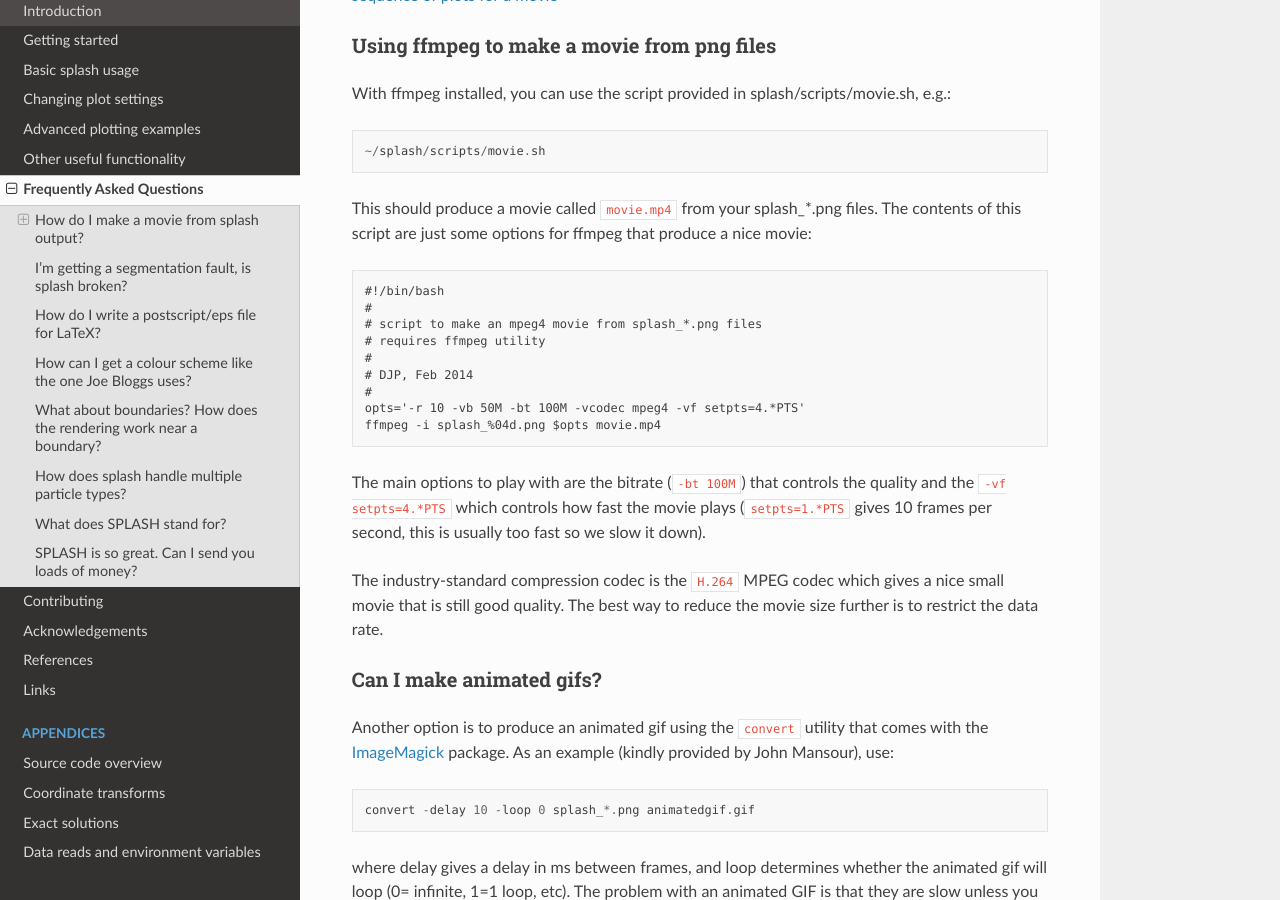
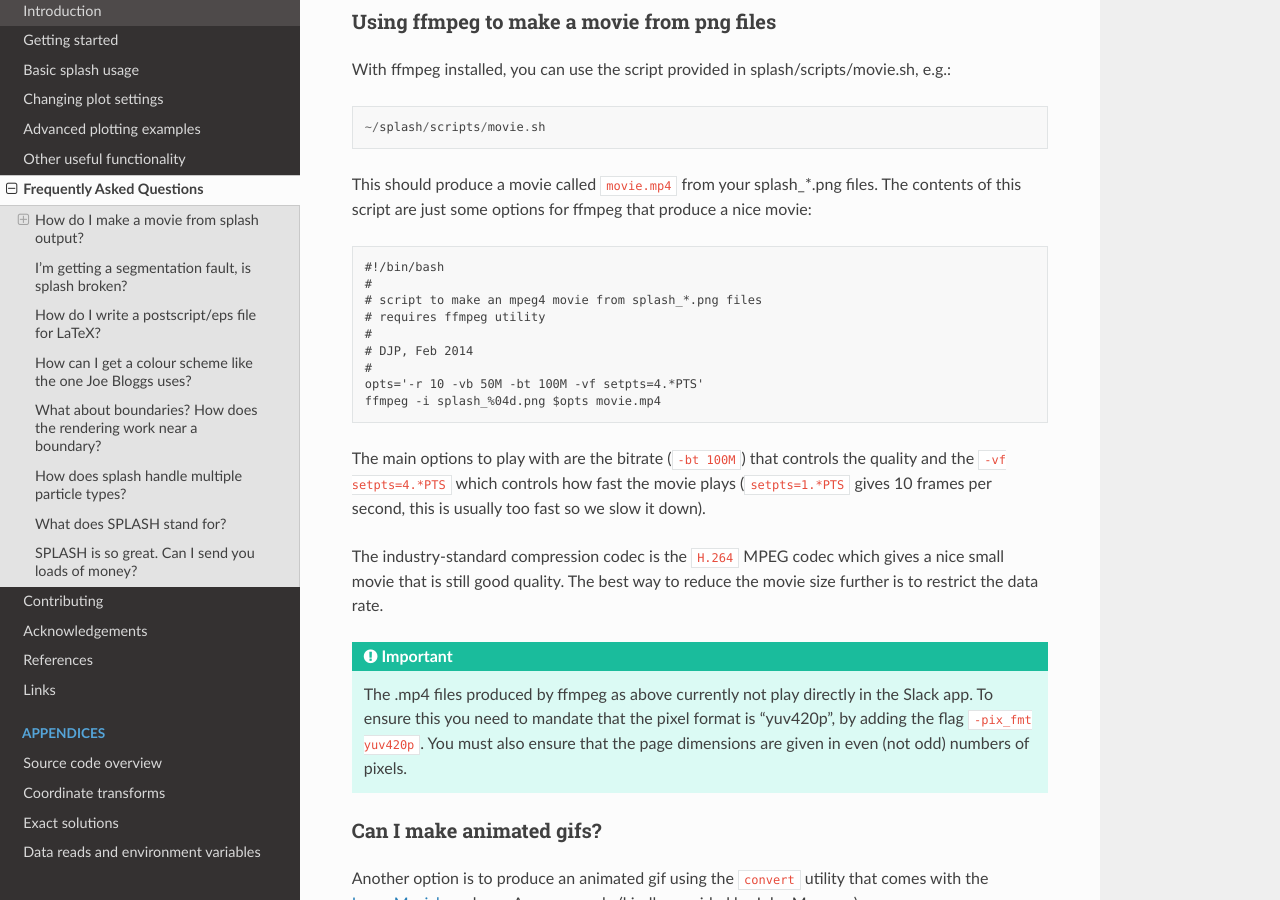
Before and after one commit to danieljprice/splash, a Sphinx documentation site: the page built from docs/faq.rst, in a window 1280 px wide and 900 px high, scrolled down 517 px. Built offline with Sphinx 7.4.7 and the Read the Docs theme 2.0.0, drawn with Linux system fonts in a browser that asks for light colours; some of the changed text lies outside the part shown.

Commit message:
Update faq.rst

```diff
--- a/docs/faq.rst
+++ b/docs/faq.rst
@@ -1,6 +1,6 @@
 Frequently Asked Questions
 ==========================
-Here is a collection of the most common problems with using SPLASH. You may also wish to browse the archives of the `splash-users <http://groups.google.com/group/splash-users>`_ discussion list. See also the old `pgplot faq <http://users.monash.edu.au/~dprice/splash/pgplot.html`.
+Here is a collection of the most common problems with using SPLASH. You may also wish to browse the archives of the `splash-users <http://groups.google.com/group/splash-users>`_ discussion list. See also the old `pgplot faq <http://users.monash.edu.au/~dprice/splash/pgplot.html>`__.
 
 .. _sec:moviemaking:
 
@@ -32,13 +32,17 @@
    #
    # DJP, Feb 2014
    #
-   opts='-r 10 -vb 50M -bt 100M -vcodec mpeg4 -vf setpts=4.*PTS'
+   opts='-r 10 -vb 50M -bt 100M -vf setpts=4.*PTS'
    ffmpeg -i splash_%04d.png $opts movie.mp4
 
 
 The main options to play with are the bitrate (``-bt 100M``) that controls the quality and the ``-vf setpts=4.*PTS`` which controls how fast the movie plays (``setpts=1.*PTS`` gives 10 frames per second, this is usually too fast so we slow it down).
 
 The industry-standard compression codec is the ``H.264`` MPEG codec which gives a nice small movie that is still good quality. The best way to reduce the movie size further is to restrict the data rate.
+
+.. important::
+   The .mp4 files produced by ffmpeg as above currently not play directly in the Slack app. To ensure this you need to mandate that the pixel format is
+   "yuv420p", by adding the flag ``-pix_fmt yuv420p``. You must also ensure that the page dimensions are given in even (not odd) numbers of pixels.
 
 Can I make animated gifs?
 ~~~~~~~~~~~~~~~~~~~~~~~~~
```
